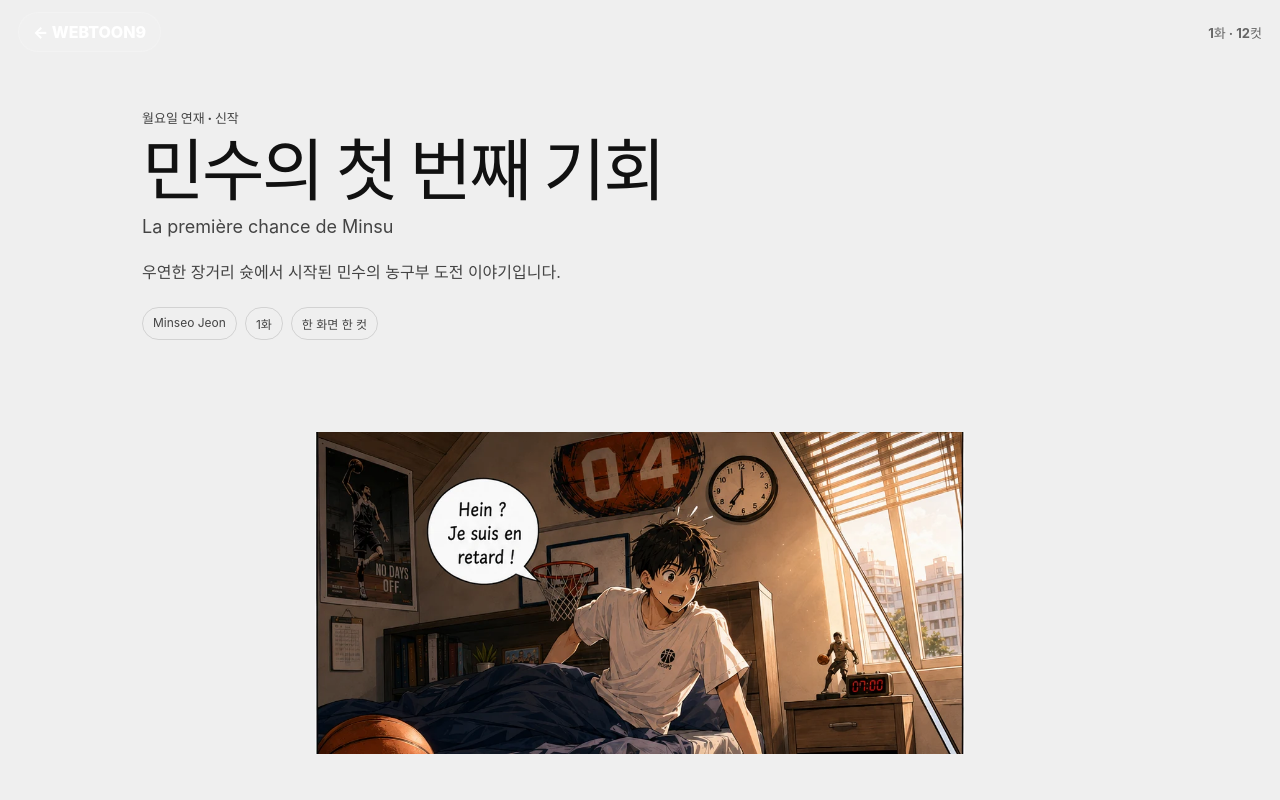
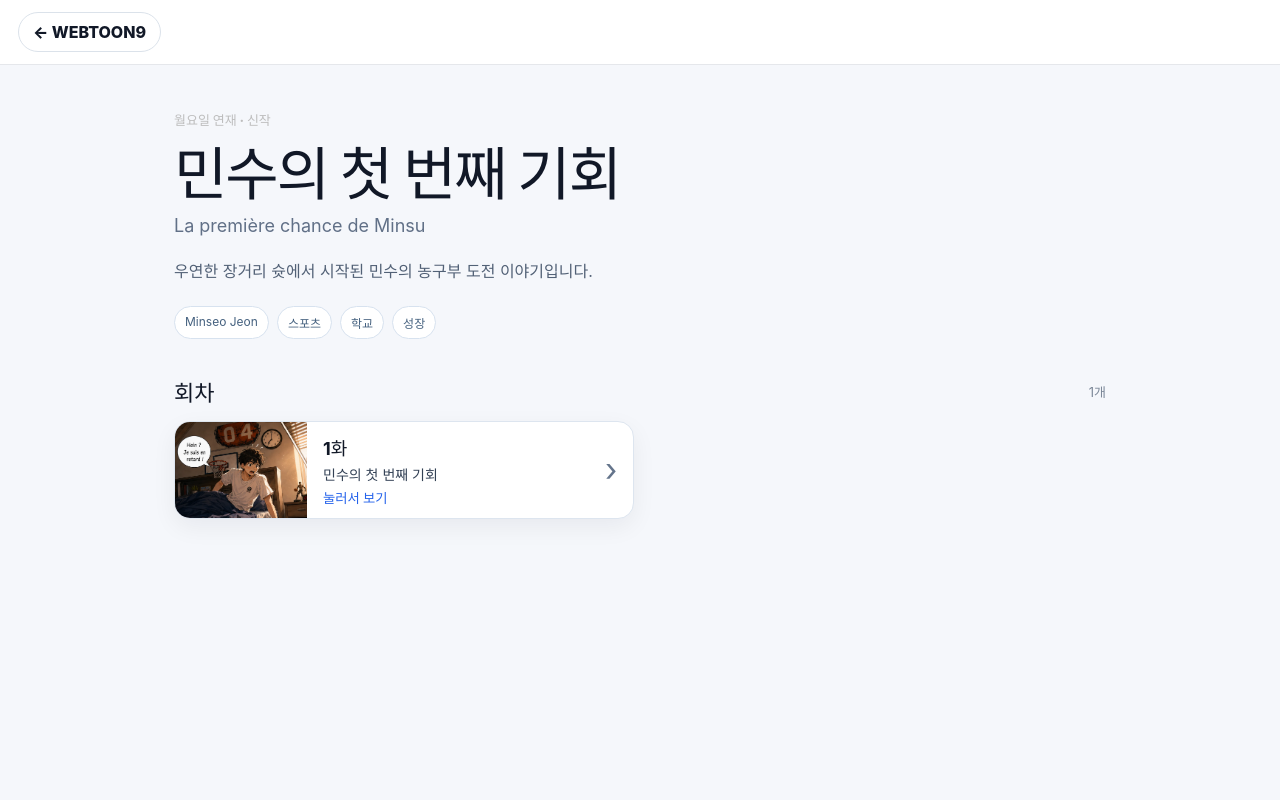
Before and after one commit to woozu10/webtoon9, a React (Vite) app: page / in a window 1280 px wide. Both pictures are taken after a click on the button "1화 보기". Shown: the top 800 px of the page. Built offline with nearby package versions, Linux system fonts and the light colour scheme.

Commit message:
Add files via upload

```diff
--- a/src/pages/MinsuFirstChance.tsx
+++ b/src/pages/MinsuFirstChance.tsx
@@ -1,3 +1,4 @@
+import { useState } from 'react'
 import { minsuFirstChance } from '../data/minsuFirstChance'
 
 type Props = {
@@ -7,26 +8,75 @@ type Props = {
 const assetUrl = (path: string) => `${import.meta.env.BASE_URL}${path}`
 
 export default function MinsuFirstChance({ onBack }: Props) {
+  const [episodeOpen, setEpisodeOpen] = useState(false)
+
+  if (!episodeOpen) {
     return (
-    <main className="reader-page fullscreen-reader-page">
-      <div className="reader-toolbar fullscreen-reader-toolbar">
+      <main className="reader-page episode-entry-page">
+        <div className="reader-toolbar episode-entry-toolbar">
           <button type="button" className="reader-back" onClick={onBack}>
             ← WEBTOON9
           </button>
-        <span className="reader-progress">1화 · {minsuFirstChance.panels.length}컷</span>
         </div>
 
-      <header className="reader-header fullscreen-reader-header">
+        <header className="episode-entry-header">
           <span className="reader-day">월요일 연재 · 신작</span>
           <h1>{minsuFirstChance.title.ko}</h1>
           <p className="reader-fr-title">{minsuFirstChance.title.fr}</p>
           <p className="reader-summary">{minsuFirstChance.subtitle.ko}</p>
           <div className="reader-meta">
             <span>{minsuFirstChance.author}</span>
-          <span>1화</span>
-          <span>한 화면 한 컷</span>
+            <span>스포츠</span>
+            <span>학교</span>
+            <span>성장</span>
           </div>
         </header>
+
+        <section className="episode-entry-section">
+          <div className="episode-entry-section-head">
+            <h2>회차</h2>
+            <span>1개</span>
+          </div>
+
+          <button
+            type="button"
+            className="episode-entry-card"
+            onClick={() => {
+              setEpisodeOpen(true)
+              window.scrollTo({ top: 0, behavior: 'smooth' })
+            }}
+          >
+            <img
+              src={assetUrl('webtoons/minsu-first-chance/scene-01.webp')}
+              alt="민수의 첫 번째 기회 1화"
+            />
+            <div className="episode-entry-copy">
+              <strong>1화</strong>
+              <span>민수의 첫 번째 기회</span>
+              <small>눌러서 보기</small>
+            </div>
+            <span className="episode-entry-arrow" aria-hidden="true">›</span>
+          </button>
+        </section>
+      </main>
+    )
+  }
+
+  return (
+    <main className="reader-page fullscreen-reader-page">
+      <div className="reader-toolbar fullscreen-reader-toolbar">
+        <button
+          type="button"
+          className="reader-back"
+          onClick={() => {
+            setEpisodeOpen(false)
+            window.scrollTo({ top: 0, behavior: 'smooth' })
+          }}
+        >
+          ← 회차 목록
+        </button>
+        <span className="reader-progress">1화 · {minsuFirstChance.panels.length}컷</span>
+      </div>
 
       <section className="fullscreen-comic-reader" aria-label={`${minsuFirstChance.title.ko} 웹툰`}>
         {minsuFirstChance.panels.map((panel, index) => (
@@ -38,15 +88,15 @@ export default function MinsuFirstChance({ onBack }: Props) {
                 loading={index < 2 ? 'eager' : 'lazy'}
               />
             </div>
-            <span className="panel-number" aria-hidden="true">{index + 1} / {minsuFirstChance.panels.length}</span>
           </figure>
         ))}
       </section>
 
       <div className="reader-end fullscreen-reader-end">
         <strong>1화 끝</strong>
-        <p>장면 안 말풍선만 유지하고, 장면 밖 대사 박스는 표시하지 않습니다.</p>
-        <button type="button" onClick={onBack}>홈으로</button>
+        <button type="button" onClick={() => setEpisodeOpen(false)}>
+          회차 목록으로
+        </button>
       </div>
     </main>
   )
--- a/src/styles.css
+++ b/src/styles.css
@@ -755,3 +755,154 @@ footer {
     height: auto;
   }
 }
+
+
+
+/* v0.13 — episode entry card */
+.episode-entry-page {
+  min-height: 100vh;
+  background: #f5f7fb;
+  color: #111827;
+}
+
+.episode-entry-toolbar {
+  background: rgba(255,255,255,.94);
+  border-bottom: 1px solid #e5e7eb;
+}
+
+.episode-entry-toolbar .reader-back {
+  background: #ffffff;
+  color: #111827;
+  border-color: #dbe2ea;
+}
+
+.episode-entry-header {
+  max-width: 980px;
+  margin: 0 auto;
+  padding: 44px 24px 28px;
+}
+
+.episode-entry-header h1 {
+  margin: 6px 0 8px;
+  font-size: clamp(34px, 6vw, 58px);
+  letter-spacing: -2px;
+  line-height: 1;
+}
+
+.episode-entry-header .reader-fr-title {
+  color: #617087;
+}
+
+.episode-entry-header .reader-summary {
+  max-width: 720px;
+  color: #526176;
+}
+
+.episode-entry-header .reader-meta span {
+  color: #45617f;
+  border-color: #d7e2ef;
+  background: #ffffff;
+}
+
+.episode-entry-section {
+  max-width: 980px;
+  margin: 0 auto;
+  padding: 8px 24px 80px;
+}
+
+.episode-entry-section-head {
+  display: flex;
+  align-items: center;
+  justify-content: space-between;
+  margin-bottom: 14px;
+}
+
+.episode-entry-section-head h2 {
+  margin: 0;
+  font-size: 22px;
+}
+
+.episode-entry-section-head span {
+  color: #7b8797;
+  font-size: 13px;
+}
+
+.episode-entry-card {
+  width: min(460px, 100%);
+  display: grid;
+  grid-template-columns: 132px 1fr 28px;
+  align-items: center;
+  gap: 16px;
+  padding: 0;
+  overflow: hidden;
+  text-align: left;
+  border: 1px solid #dde5ef;
+  border-radius: 16px;
+  background: #ffffff;
+  color: #111827;
+  box-shadow: 0 8px 24px rgba(15, 23, 42, .06);
+}
+
+.episode-entry-card:hover,
+.episode-entry-card:focus-visible {
+  border-color: #9fc2ef;
+  box-shadow: 0 10px 28px rgba(37, 99, 235, .12);
+}
+
+.episode-entry-card img {
+  width: 132px;
+  height: 96px;
+  display: block;
+  object-fit: cover;
+}
+
+.episode-entry-copy {
+  min-width: 0;
+  display: flex;
+  flex-direction: column;
+  gap: 4px;
+}
+
+.episode-entry-copy strong {
+  font-size: 18px;
+}
+
+.episode-entry-copy span {
+  overflow: hidden;
+  color: #334155;
+  font-size: 14px;
+  text-overflow: ellipsis;
+  white-space: nowrap;
+}
+
+.episode-entry-copy small {
+  color: #2563eb;
+  font-weight: 700;
+}
+
+.episode-entry-arrow {
+  padding-right: 14px;
+  color: #64748b;
+  font-size: 32px;
+  line-height: 1;
+}
+
+@media (max-width: 680px) {
+  .episode-entry-header {
+    padding: 28px 16px 20px;
+  }
+
+  .episode-entry-section {
+    padding: 6px 16px 56px;
+  }
+
+  .episode-entry-card {
+    grid-template-columns: 112px 1fr 24px;
+    gap: 12px;
+  }
+
+  .episode-entry-card img {
+    width: 112px;
+    height: 84px;
+  }
+}
```
Also changed, not shown: APPLY.txt. Lines whose indentation alone changed are shown as unchanged.
